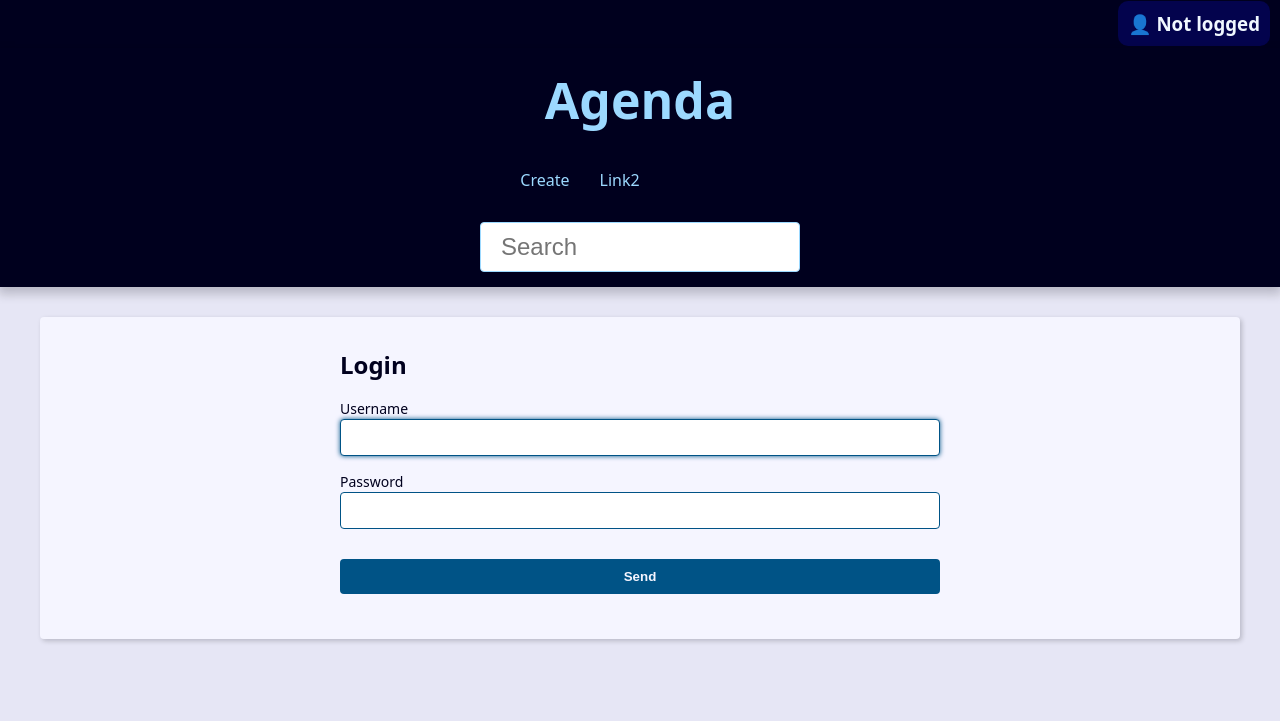
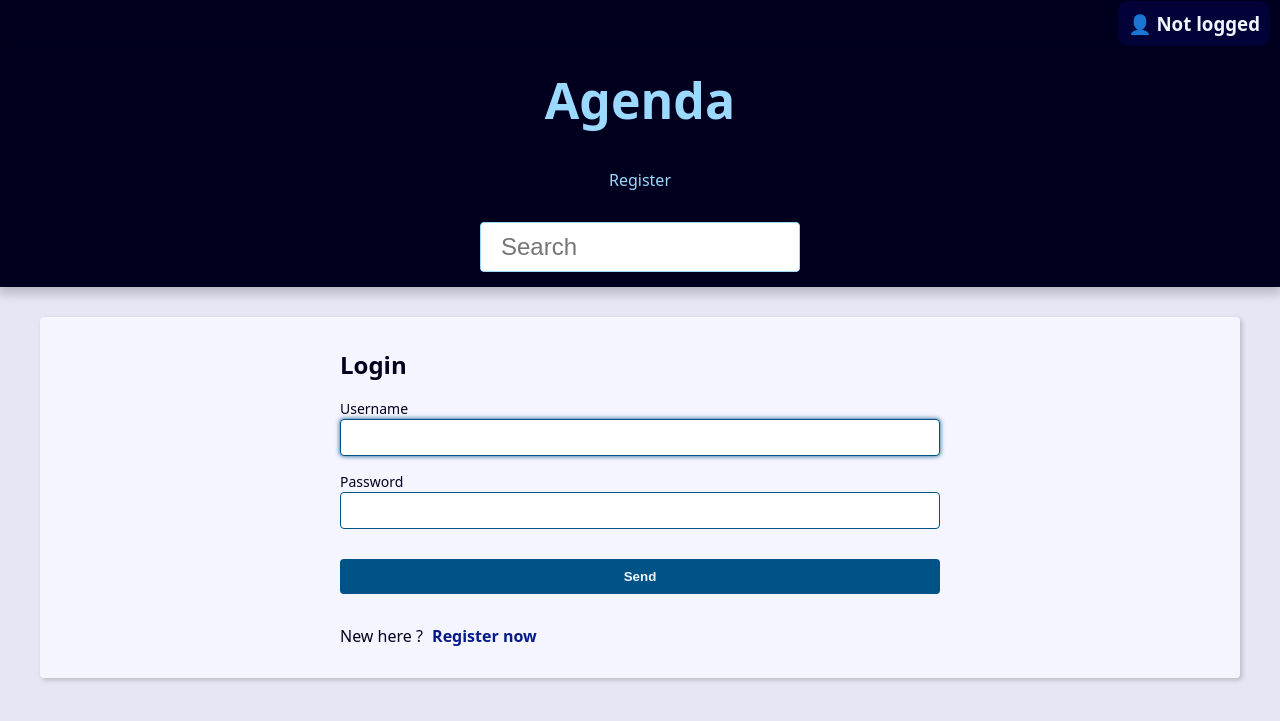
Before and after one commit to cesjul/agenda_project_with_django, a Django app: page /user/login/ in a window 1280 px wide. Shown: the top 721 px of the page. Run offline with Django 5.2, Linux system fonts and the light colour scheme.

Commit message:
Changing whether user are logged or not

```diff
--- a/base_static/global/css/styles.css
+++ b/base_static/global/css/styles.css
@@ -353,7 +353,7 @@ div.user h3{
 }
 
 div.user h3 p a{
-  background-color: rgb(3, 3, 77);
+  background-color: rgb(2, 2, 56);
   border-radius: 1rem;
   padding: 1rem;
   text-decoration: none;
@@ -364,4 +364,20 @@ div.user h3 p a{
 div.user h3 p a:hover{
   background-color: rgb(4, 4, 105);
   cursor: pointer;
+  color: rgb(192, 200, 209);
 }
+
+div.form-wrapper p a.register-link{
+  text-decoration: none;
+  color: rgb(6, 25, 138);
+  font-weight: 600;
+  border-radius: 0.4rem;
+  padding: 0.5rem;
+  transition: all 300ms ease-in-out;
+}
+
+div.form-wrapper p a.register-link:hover{
+  color: rgb(6, 38, 179);
+  background-color: rgb(217, 217, 224);
+
+}
--- a/base_templates/global/partials/_header.html
+++ b/base_templates/global/partials/_header.html
@@ -22,30 +22,20 @@
     </h1>
     <nav class="menu">
         <ul class="menu-list">
+            {% if user.is_authenticated %}
             <li class="menu-item">
                 <a href="{% url "contact:create" %}" class="menu-link">
                     Create
                 </a></li>
-            <li class="menu-item">
-                <a href="" class="menu-link">
-                    Link2
+                <li class="menu-item">
+                <a href="{% url "contact:user_update" %}" class="menu-link">
+                    Profile
                 </a></li>
-            <li class="menu-item">
-                <a href="" class="menu-link">
-
+            {% else %}
+                 <a href="{% url "contact:register" %}" class="menu-link">
+                    Register
                 </a></li>
-            <li class="menu-item">
-                <a href="" class="menu-link">
-
-                </a></li>
-            <li class="menu-item">
-                <a href="" class="menu-link">
-
-                </a></li>
-            <li class="menu-item">
-                <a href="" class="menu-link">
-
-                </a></li>
+            {% endif %}
         </ul>
     </nav>
     <div class="search">
--- a/contact/templates/contact/login.html
+++ b/contact/templates/contact/login.html
@@ -12,6 +12,7 @@
         </p>
         {% else %}
           {% include "contact/partials/_userform.html" %}
+          <p>New here ? <a href="{% url "contact:register" %}" class="register-link register-p">Register now</a></p>
         {% endif %}
 
       </div>
```
